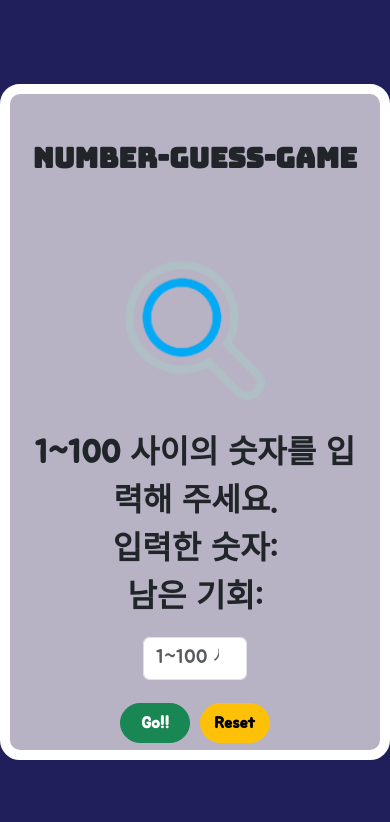
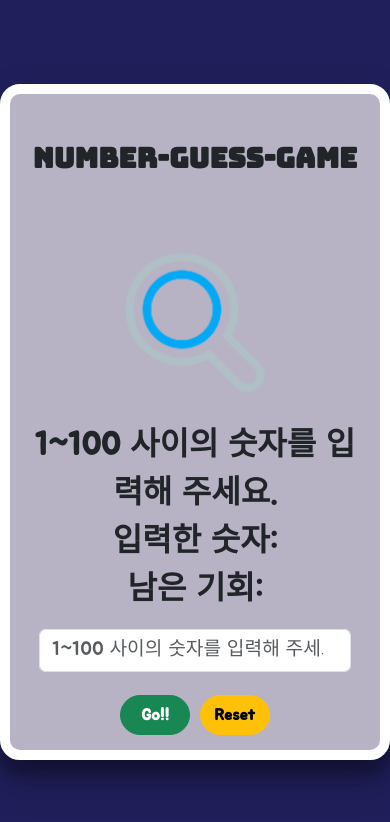
Before and after one commit to nyoungno/CodingNoona-study-NumberGuessGame, a plain HTML site: page index.html in a window 390 px wide. Both pictures are taken after a click on the button "Go!!". Drawn offline with nearby package versions, Linux system fonts and the light colour scheme.

Commit message:
Media Query

```diff
--- a/index.html
+++ b/index.html
@@ -13,7 +13,7 @@
 
 <body>
     <div class="container">
-        <h1 class="title-items pt-5 pb-5">number-guess-game</h1>
+        <h1 class="title-items pt-5 pb-5 mb-0">number-guess-game</h1>
         <img src="./image/100.png" width="150px" class="main-img pt-3 pb-3">
         <div id="result-area">새로운 게임을 시작하세요</div>
         <div id="history-area">입력한 숫자: </div>
--- a/main.js
+++ b/main.js
@@ -4,7 +4,7 @@
 //랜덤번호가 < 유저번호 Down!!
 //랜덤번호가 > 유전번호 up!!
 //Rest버튼을 누르면 게임이 리셋된다.
-// 5번의 기회를 다쓰면 게임이 끝난다. (더이상 추측 불가. 버튼이 disavle)
+// 5번의 기회를 다쓰면 게임이 끝난다. (더이상 추측 불가. 버튼이 disabled)
 //유저가 1~100 범위 밖에 숫자를 입력하면 알려준다. 기회를 깍지 않는다.
 //유저가 이미 입력한 숫자를 또입 입력하면, 알려준다. 기회를 깍지 않는다.
 
@@ -32,7 +32,7 @@ function pickRandomNum() {
 }
 
 function play() {
-  if (gameOver) return; // 게임이 종료되었으면 아무것도 하지 않음
+  if (gameOver) return;
 
   let userValue = parseInt(userInput.value);
   if (isNaN(userValue) || userValue < 1 || userValue > 100) {
@@ -61,7 +61,7 @@ function play() {
         return;
       }
     }
-  }
+  } // 입력한 숫자 범위안에서만 입력하는 기능
 
   history.push(userValue);
   updateHistory();
--- a/style.css
+++ b/style.css
@@ -25,6 +25,8 @@ h1 {
   font-weight: bolder;
   font-size: xx-large;
   font-family: "Jua", sans-serif;
+  box-shadow: rgba(0, 0, 0, 0.3) 0px 19px 38px,
+    rgba(0, 0, 0, 0.22) 0px 15px 12px;
 }
 
 .form-control {
@@ -45,3 +47,11 @@ h1 {
   display: flex;
   justify-content: center;
 }
+
+@media (max-width: 992px) {
+  .form-control {
+    text-align: center;
+    width: 90%;
+    font-size: 1.2rem;
+  }
+}
```
Also changed, not shown: 1 other file.
